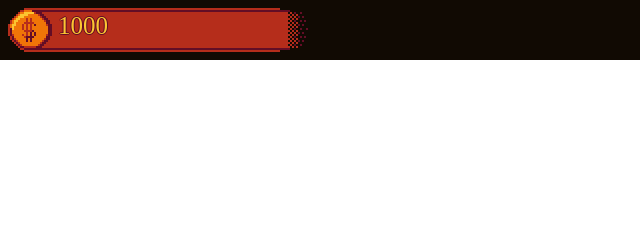
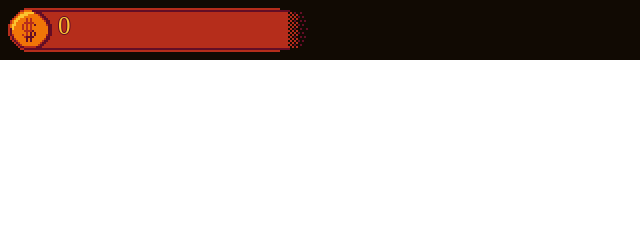
Before and after one commit to eocnd1116/weeeed, a plain HTML site: page index.html in a window 1280 px wide. Shown: the top 238 px of the page, 0-640 px from the left. Drawn offline with nearby package versions, Linux system fonts and the light colour scheme.

Commit message:
Update index.html

```diff
--- a/index.html
+++ b/index.html
@@ -2,7 +2,7 @@
 <html lang="kr" dir="ltr">
   <head>
     <script type="text/javascript">
-      coin = 1000
+      coin = 0
       sign1 = 0;
       on = [0, 0, 0, 0, 0, 0, 0, 0, 0, 0, 0, 0, 0, 0, 0, 0, 0, 0, 0, 0, 0, 0, 0, 0, 0, 0, 0, 0];
       open = [0, 0, 0, 0, 0, 0, 0, 0, 0, 0, 0, 0, 0, 0, 0, 0]
```
